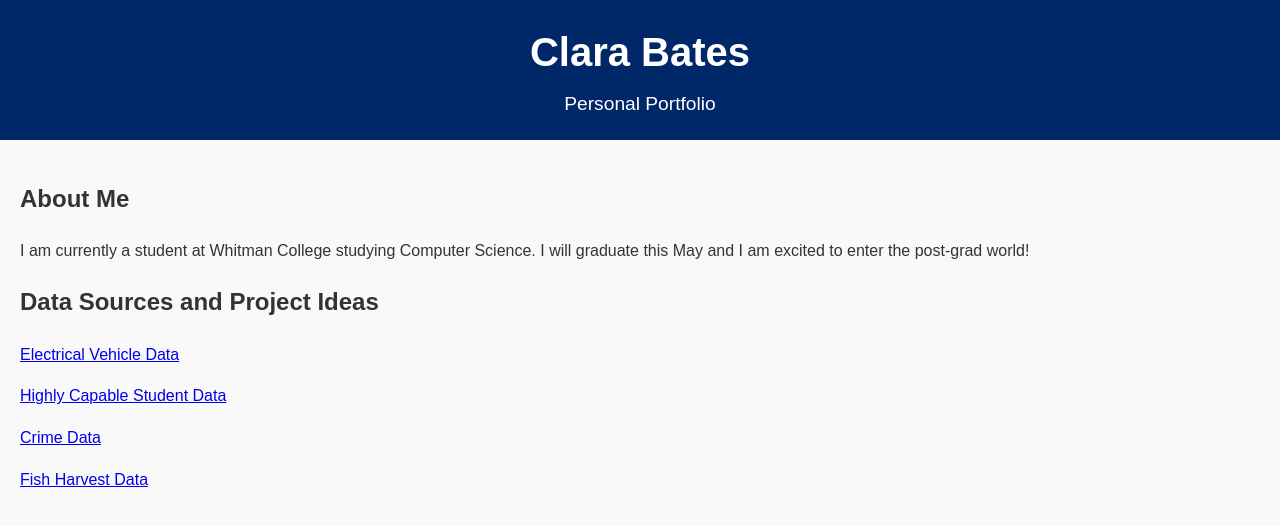
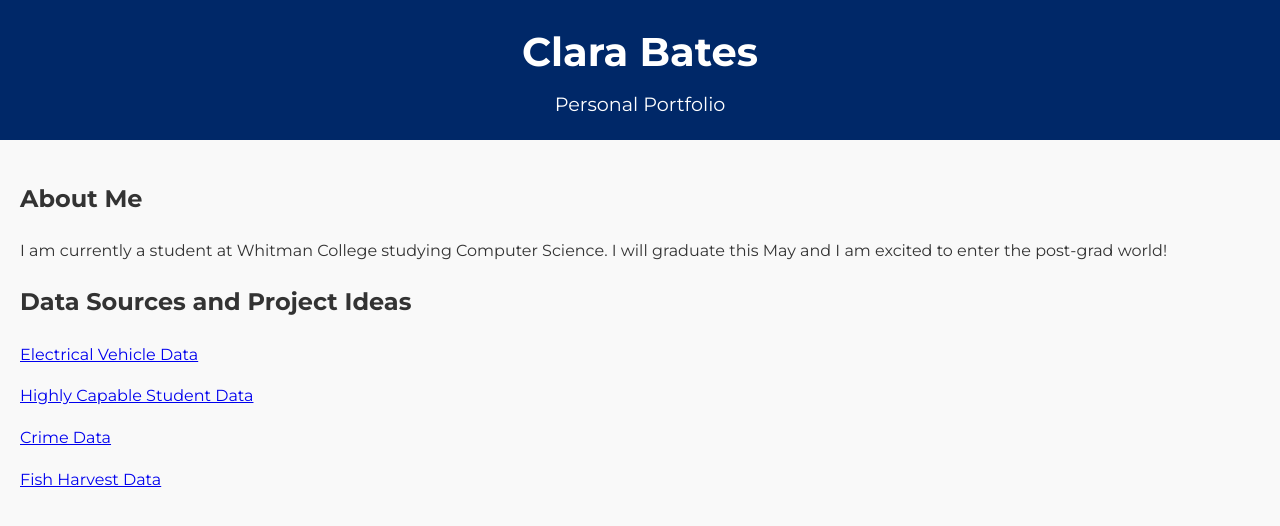
Before and after one commit to clarabates/clarabates.github.io, a Jekyll site: the page built from index.md, in a window 1280 px wide. Shown: the top 526 px of the page. Built offline with Jekyll 4.4.1, drawn with Linux system fonts in a browser that asks for light colours.

Commit message:
Update default.html

```diff
--- a/_layouts/default.html
+++ b/_layouts/default.html
@@ -3,6 +3,7 @@
 <head>
     <meta charset="UTF-8">
     <meta name="viewport" content="width=device-width, initial-scale=1.0">
+    <link href="https://fonts.googleapis.com/css2?family=Montserrat:wght@400;700&display=swap" rel="stylesheet">
     <title>{{ page.title }}</title>
     <link rel="stylesheet" href="/assets/css/styles.css">
 </head>
```
